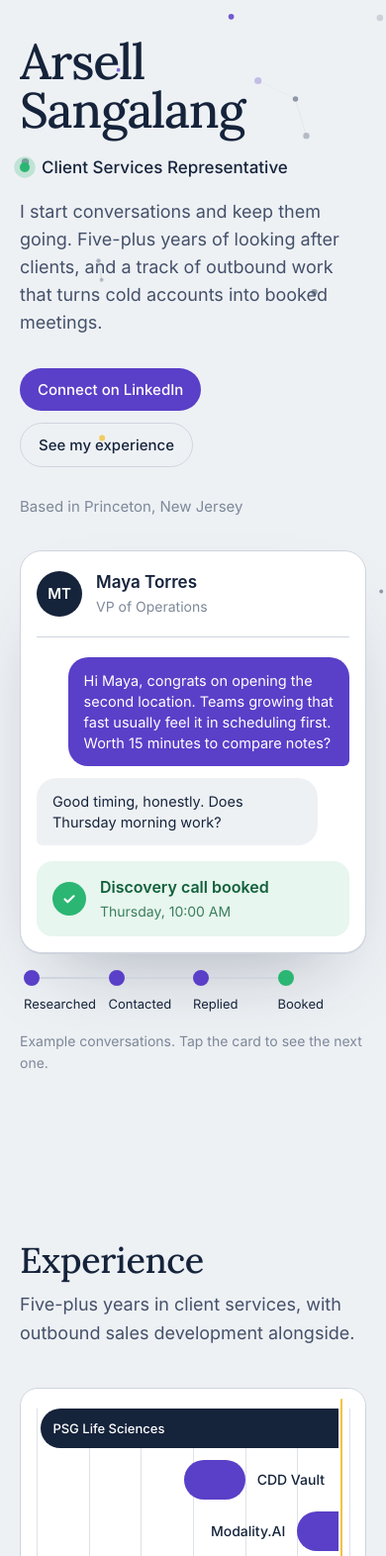
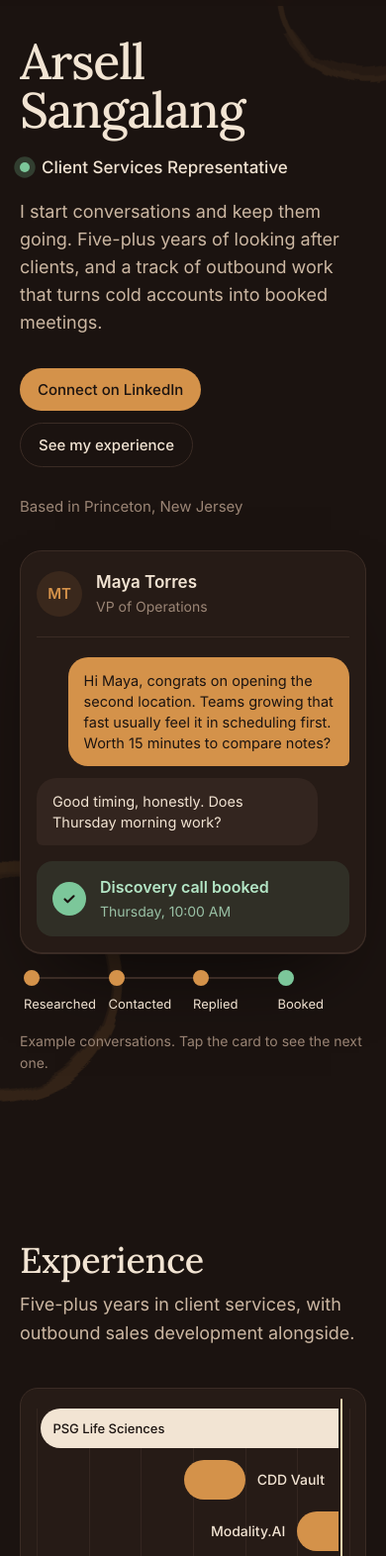
Before and after one commit to jbtdc24/ArsellSangalang, a plain HTML site: page index.html in a window 390 px wide. Shown: the part 59-1631 px from the top of the page at 99% size. Drawn offline with Linux system fonts and the light colour scheme; animation ran at ten frames a second; a web font is replaced by a local one.

Commit message:
Coffee palette and still background
- Espresso background, crema text, caramel accent, latte contact panel
- Remove the moving network background; add two faint static coffee-cup rings
- Recolor favicon, share image, cards, timeline and contact grid

Co-Authored-By: Claude Opus 5.5 <noreply@anthropic.com>
Claude-Session: https://claude.ai/code/session_01DJz1f7USLgkftwirtDnS4C

```diff
--- a/assets/css/style.css
+++ b/assets/css/style.css
@@ -5,16 +5,21 @@
 @font-face { font-family: 'Inter'; src: url('/assets/fonts/Inter-SemiBold.otf') format('opentype'); font-weight: 600; font-display: swap; }
 
 :root {
-  --bench: #EEF1F4;      /* cool off-white */
-  --paper: #FFFFFF;
-  --ink: #15233B;        /* deep navy */
-  --ink-2: #44506A;
-  --steel: #7D8899;
-  --hair: #CFD5DE;
-  --violet: #5A3FC8;     /* brand violet */
-  --violet-soft: #E3DDF7;
-  --amber: #F2C43D;      /* signal amber */
-  --well-empty: #DCE1E8;
+  /* coffee palette */
+  --bench: #1B1310;      /* espresso: page background */
+  --paper: #261B16;      /* dark roast: cards */
+  --ink: #F2E4D3;        /* crema: main text */
+  --ink-2: #CDB8A3;
+  --steel: #9C8676;
+  --hair: #3B2C25;
+  --violet: #D4924A;     /* caramel: main accent */
+  --violet-soft: #3A281C;
+  --amber: #EFD3AE;      /* milk foam */
+  --well-empty: #33251F;
+  --on-accent: #1B1310;
+  --ok: #7CC79A;
+  --panel: #E9D6BE;      /* latte: contact panel */
+  --panel-ink: #2A1C15;
   --serif: 'Lora', Georgia, 'Times New Roman', serif;
   --sans: 'Inter', system-ui, -apple-system, 'Segoe UI', Roboto, sans-serif;
   --gutter: clamp(20px, 5vw, 72px);
@@ -34,7 +39,7 @@ a { color: inherit; }
 h1, h2, h3 { font-family: var(--serif); font-weight: 500; margin: 0; letter-spacing: -0.01em; }
 p { margin: 0; }
 
-.skip { position: absolute; left: -999px; top: 8px; background: var(--ink); color: #fff; padding: 8px 14px; border-radius: 6px; z-index: 10; }
+.skip { position: absolute; left: -999px; top: 8px; background: var(--ink); color: var(--bench); padding: 8px 14px; border-radius: 6px; z-index: 10; }
 .skip:focus { left: 8px; }
 
 /* ---------- top bar ---------- */
@@ -50,9 +55,9 @@ p { margin: 0; }
 .mark { font: 500 18px/1 var(--serif); text-decoration: none; }
 .top nav { display: flex; gap: 6px; align-items: center; }
 .top nav a { text-decoration: none; font-size: 15px; color: var(--ink-2); padding: 8px 12px; border-radius: 999px; transition: color .2s, background .2s; }
-.top nav a:hover { color: var(--ink); background: rgba(21,35,59,.06); }
-.top nav .nav-cta { color: #fff; background: var(--ink); }
-.top nav .nav-cta:hover { color: #fff; background: var(--violet); }
+.top nav a:hover { color: var(--ink); background: rgba(242,228,211,.07); }
+.top nav .nav-cta { color: var(--bench); background: var(--ink); }
+.top nav .nav-cta:hover { color: var(--on-accent); background: var(--violet); }
 
 /* ---------- hero ---------- */
 .hero {
@@ -68,14 +73,14 @@ p { margin: 0; }
 
 .btn { display: inline-flex; align-items: center; gap: 10px; text-decoration: none; font: 500 16px/1 var(--sans); padding: 15px 22px; border-radius: 999px; transition: background .2s, color .2s, border-color .2s, transform .2s; }
 .btn:active { transform: translateY(1px); }
-.btn-solid { background: var(--violet); color: #fff; }
-.btn-solid:hover { background: var(--ink); }
+.btn-solid { background: var(--violet); color: var(--on-accent); }
+.btn-solid:hover { background: var(--ink); color: var(--bench); }
 .btn-line { border: 1px solid var(--hair); color: var(--ink); background: transparent; }
 .btn-line:hover { border-color: var(--ink); }
-.btn-light { background: #fff; color: var(--ink); }
-.btn-light:hover { background: var(--amber); color: var(--ink); }
-.btn-ghost-light { border: 1px solid rgba(255,255,255,.35); color: #fff; }
-.btn-ghost-light:hover { border-color: #fff; }
+.btn-light { background: var(--panel-ink); color: var(--panel); }
+.btn-light:hover { background: var(--violet); color: var(--on-accent); }
+.btn-ghost-light { border: 1px solid rgba(42,28,21,.3); color: var(--panel-ink); }
+.btn-ghost-light:hover { border-color: var(--panel-ink); }
 
 
 /* ---------- sections ---------- */
@@ -97,10 +102,10 @@ p { margin: 0; }
 .g-bar {
   position: absolute; top: 0; bottom: 0; border-radius: 999px;
   display: flex; align-items: center; padding: 0 18px; gap: 10px; white-space: nowrap; overflow: hidden;
-  font-size: 15px; font-weight: 500; color: #fff; background: var(--ink);
+  font-size: 15px; font-weight: 500; color: var(--bench); background: var(--ink);
   transform-origin: left center;
 }
-.g-bar.part { background: var(--violet); }
+.g-bar.part { background: var(--violet); color: var(--on-accent); }
 .g-bar small { font-weight: 400; opacity: .78; font-size: 14px; }
 .g-bar.open { border-top-right-radius: 6px; border-bottom-right-radius: 6px; }
 .g-legend { display: flex; gap: 20px; flex-wrap: wrap; margin-top: 14px; font-size: 14px; color: var(--ink-2); }
@@ -120,17 +125,17 @@ p { margin: 0; }
 /* strengths */
 .strengths { display: grid; grid-template-columns: repeat(2, minmax(0, 1fr)); gap: 56px clamp(32px, 5vw, 80px); }
 .strength { display: grid; grid-template-columns: 18px minmax(0, 1fr); gap: 18px; }
-.strength .dot { width: 18px; height: 18px; border-radius: 50%; background: var(--violet); margin-top: 8px; box-shadow: inset 0 2px 3px rgba(0,0,0,.25); }
+.strength .dot { width: 18px; height: 18px; border-radius: 50%; background: var(--violet); margin-top: 8px; box-shadow: inset 0 2px 3px rgba(0,0,0,.3); }
 .strength:nth-child(2) .dot { background: var(--amber); }
 .strength:nth-child(3) .dot { background: var(--ink); }
-.strength:nth-child(4) .dot { background: var(--violet-soft); box-shadow: inset 0 2px 3px rgba(21,35,59,.18); }
+.strength:nth-child(4) .dot { background: #8A5A3B; }
 .strength h3 { font-size: 26px; line-height: 1.25; }
 .strength p { margin-top: 10px; color: var(--ink-2); max-width: 30em; }
 
 /* certifications */
 .certs { list-style: none; margin: 0; padding: 0; display: grid; grid-template-columns: repeat(auto-fill, minmax(260px, 1fr)); gap: 14px; }
 .cert { background: var(--paper); border: 1px solid var(--hair); border-radius: 14px; padding: 20px 22px; display: grid; grid-template-columns: 40px minmax(0, 1fr); gap: 16px; align-items: center; }
-.cert .seal { width: 40px; height: 40px; border-radius: 50%; background: var(--violet-soft); display: grid; place-items: center; }
+.cert .seal { width: 40px; height: 40px; border-radius: 50%; background: var(--violet-soft); color: var(--violet); display: grid; place-items: center; }
 .cert .seal svg { width: 20px; height: 20px; }
 .cert b { display: block; font-weight: 600; font-size: 16px; line-height: 1.3; }
 .cert span { display: block; font-size: 14px; color: var(--steel); margin-top: 2px; }
@@ -139,11 +144,11 @@ p { margin: 0; }
 .contact {
   max-width: calc(var(--max) - 2 * var(--gutter)); margin: clamp(80px, 12vh, 140px) auto 0;
   width: calc(100% - 2 * var(--gutter));
-  background: var(--ink); color: #fff; border-radius: 28px;
+  background: var(--panel); color: var(--panel-ink); border-radius: 28px;
   padding: clamp(40px, 7vw, 96px);
 }
 .contact h2 { font-size: clamp(36px, 5vw, 68px); line-height: 1.04; max-width: 14em; }
-.contact p { margin-top: 22px; font-size: 19px; color: rgba(255,255,255,.78); max-width: 34em; }
+.contact p { margin-top: 22px; font-size: 19px; color: rgba(42,28,21,.78); max-width: 34em; }
 
 .foot { max-width: var(--max); margin: 0 auto; padding: 36px var(--gutter) 48px; display: flex; justify-content: space-between; gap: 16px; font-size: 14px; color: var(--steel); }
 .foot a { text-decoration: none; }
@@ -191,7 +196,12 @@ p { margin: 0; }
 .g-out:empty { display: none; }
 
 /* =============== motion layer =============== */
-#bg { position: fixed; inset: 0; z-index: 0; pointer-events: none; }
+/* still background: two faint coffee-cup rings */
+.stains { position: absolute; left: 0; right: 0; top: 0; height: 1400px; overflow: hidden; pointer-events: none; z-index: 0; }
+.stains svg { position: absolute; color: var(--violet); }
+.stains .s1 { width: 420px; height: 420px; left: -150px; top: 520px; opacity: .14; transform: rotate(-18deg); }
+.stains .s2 { width: 300px; height: 300px; right: -90px; top: -60px; opacity: .1; transform: rotate(40deg); }
+@media (max-width: 900px) { .stains .s1 { width: 300px; height: 300px; top: 900px; } .stains .s2 { width: 220px; height: 220px; } }
 .top { z-index: 20; }
 main, .foot { position: relative; z-index: 1; }
 
@@ -201,7 +211,7 @@ main, .foot { position: relative; z-index: 1; }
 .cursor { position: fixed; left: 0; top: 0; z-index: 40; pointer-events: none; opacity: 0; transition: opacity .3s; }
 .cursor i { position: absolute; left: -17px; top: -17px; width: 34px; height: 34px; border-radius: 50%; border: 1.5px solid var(--violet); transition: transform .35s cubic-bezier(.3,1.4,.5,1), background .3s, border-color .3s; }
 .cursor i::after { content: ''; position: absolute; left: 50%; top: 50%; width: 5px; height: 5px; margin: -2.5px; border-radius: 50%; background: var(--violet); transition: opacity .2s; }
-.cursor.hot i { transform: scale(1.7); background: rgba(90,63,200,.1); }
+.cursor.hot i { transform: scale(1.7); background: rgba(212,146,74,.12); }
 .cursor.press i { transform: scale(.6); }
 html:not(.has-cursor) .cursor { display: none; }
 
@@ -229,7 +239,7 @@ html:not(.has-cursor) .cursor { display: none; }
 .cert .seal path { stroke-dasharray: 16; stroke-dashoffset: 16; transition: stroke-dashoffset .6s ease calc(var(--d, 0s) + .35s); }
 .cert.in .seal path, .still .cert .seal path { stroke-dashoffset: 0; }
 .cert { transition: border-color .25s, box-shadow .25s, opacity .8s ease var(--d, 0s), transform .9s cubic-bezier(.2,.8,.2,1) var(--d, 0s); }
-.cert:hover { border-color: var(--violet); box-shadow: 0 14px 30px -18px rgba(90,63,200,.45); }
+.cert:hover { border-color: var(--violet); box-shadow: 0 18px 34px -20px rgba(0,0,0,.6); }
 
 /* gantt bars: shimmer once they land */
 .g-bar::after { content: ''; position: absolute; inset: 0; background: linear-gradient(100deg, transparent 30%, rgba(255,255,255,.22) 50%, transparent 70%); transform: translateX(-100%); }
@@ -244,15 +254,15 @@ html:not(.has-cursor) .cursor { display: none; }
 .flow-track-wrap { position: relative; }
 .flow-line { position: relative; height: 2px; background: var(--hair); margin: 8px 0 34px; max-width: calc(var(--max) - 2 * var(--gutter)); }
 .flow-line i { position: absolute; inset: 0; background: linear-gradient(90deg, var(--violet), var(--amber)); transform-origin: 0 50%; transform: scaleX(0); }
-.flow-line b { position: absolute; top: 50%; left: 0; width: 18px; height: 18px; margin: -9px 0 0 -9px; border-radius: 50% 50% 50% 0; background: var(--violet); transform: rotate(-45deg); box-shadow: 0 6px 14px -4px rgba(90,63,200,.6); }
+.flow-line b { position: absolute; top: 50%; left: 0; width: 18px; height: 18px; margin: -9px 0 0 -9px; border-radius: 50% 50% 50% 0; background: var(--violet); transform: rotate(-45deg); box-shadow: 0 6px 14px -4px rgba(212,146,74,.5); }
 .flow-track { list-style: none; margin: 0; padding: 0; display: flex; gap: 20px; will-change: transform; }
 .flow.pinned .flow-track { padding-right: var(--gutter); }
 .step { flex: 0 0 clamp(280px, 30vw, 380px); background: var(--paper); border: 1px solid var(--hair); border-radius: 20px; padding: 28px 28px 32px; position: relative; transition: border-color .4s, transform .5s cubic-bezier(.2,.8,.2,1), box-shadow .4s; }
-.step-n { display: grid; place-items: center; width: 44px; height: 44px; border-radius: 50%; background: var(--well-empty); box-shadow: inset 0 2px 3px rgba(21,35,59,.14); font: 600 16px/1 var(--sans); color: var(--ink-2); transition: background .5s, color .5s; }
+.step-n { display: grid; place-items: center; width: 44px; height: 44px; border-radius: 50%; background: var(--well-empty); box-shadow: inset 0 2px 3px rgba(0,0,0,.3); font: 600 16px/1 var(--sans); color: var(--ink-2); transition: background .5s, color .5s; }
 .step h3 { font-size: 26px; line-height: 1.2; margin-top: 26px; }
 .step p { margin-top: 12px; color: var(--ink-2); }
-.step.lit { border-color: rgba(90,63,200,.45); box-shadow: 0 24px 50px -30px rgba(90,63,200,.5); transform: translateY(-6px); }
-.step.lit .step-n { background: var(--violet); color: #fff; }
+.step.lit { border-color: rgba(212,146,74,.55); box-shadow: 0 24px 50px -28px rgba(0,0,0,.7); transform: translateY(-6px); }
+.step.lit .step-n { background: var(--violet); color: var(--on-accent); }
 @media (max-width: 900px) {
   .flow-track { flex-direction: column; }
   .step { flex: none; }
@@ -263,19 +273,19 @@ html:not(.has-cursor) .cursor { display: none; }
 .contact { position: relative; overflow: hidden; }
 .contact-fx { position: absolute; inset: 0; width: 100%; height: 100%; pointer-events: none; }
 .contact > :not(canvas) { position: relative; }
-.contact h2 .mask .inner { color: #fff; }
+.contact h2 .mask .inner { color: var(--panel-ink); }
 
 .btn { will-change: transform; transition: background .2s, color .2s, border-color .2s, transform .35s cubic-bezier(.3,1.4,.5,1); }
 
 @media (prefers-reduced-motion: reduce) {
-  #bg, .cursor, .contact-fx, .progress { display: none; }
+  .cursor, .contact-fx, .progress { display: none; }
   .js .name .ch, .js .rv .mask .inner, .js .rv:not(h2) { transform: none !important; opacity: 1 !important; transition: none !important; }
 }
 
 /* ---------- role line under the name ---------- */
 .role-line { display: flex; align-items: center; gap: 12px; margin-top: 22px; font: 500 clamp(17px, 1.5vw, 20px)/1.3 var(--sans); color: var(--ink); }
-.role-dot { width: 10px; height: 10px; border-radius: 50%; background: #2BB673; box-shadow: 0 0 0 0 rgba(43,182,115,.5); animation: live 2s ease-out infinite; flex: none; }
-@keyframes live { 0% { box-shadow: 0 0 0 0 rgba(43,182,115,.55); } 100% { box-shadow: 0 0 0 10px rgba(43,182,115,0); } }
+.role-dot { width: 10px; height: 10px; border-radius: 50%; background: var(--ok); box-shadow: 0 0 0 0 rgba(124,199,154,.5); animation: live 2s ease-out infinite; flex: none; }
+@keyframes live { 0% { box-shadow: 0 0 0 0 rgba(124,199,154,.55); } 100% { box-shadow: 0 0 0 10px rgba(124,199,154,0); } }
 #role-text { display: inline-block; transition: opacity .4s ease, transform .45s cubic-bezier(.2,.8,.2,1); }
 #role-text.out { opacity: 0; transform: translateY(-10px); }
 .lede { margin-top: 20px; }
@@ -287,13 +297,13 @@ html:not(.has-cursor) .cursor { display: none; }
 .deal {
   position: relative; background: var(--paper); border: 1px solid var(--hair); border-radius: 26px;
   padding: 22px 22px 20px; min-height: 430px; display: flex; flex-direction: column;
-  box-shadow: 0 1px 0 var(--hair), 0 40px 80px -40px rgba(21,35,59,.35);
+  box-shadow: 0 1px 0 var(--hair), 0 40px 80px -36px rgba(0,0,0,.7);
   transform-style: preserve-3d; will-change: transform; cursor: pointer;
   transition: opacity .38s ease, filter .38s ease;
 }
 .deal.swap { opacity: 0; filter: blur(6px); }
 .deal-top { display: flex; align-items: center; gap: 14px; padding-bottom: 18px; border-bottom: 1px solid var(--hair); }
-.avatar { width: 46px; height: 46px; border-radius: 50%; display: grid; place-items: center; flex: none; background: var(--ink); color: #fff; font: 600 15px/1 var(--sans); }
+.avatar { width: 46px; height: 46px; border-radius: 50%; display: grid; place-items: center; flex: none; background: var(--violet-soft); color: var(--violet); font: 600 15px/1 var(--sans); }
 .d-who { min-width: 0; }
 .d-who b { display: block; font-weight: 600; font-size: 17px; }
 .d-who span { display: block; font-size: 14px; color: var(--steel); }
@@ -301,18 +311,18 @@ html:not(.has-cursor) .cursor { display: none; }
 .d-thread { flex: 1; display: flex; flex-direction: column; gap: 12px; padding: 20px 0 16px; }
 .msg { max-width: 84%; padding: 13px 16px; border-radius: 20px; font-size: 15.5px; line-height: 1.45; opacity: 0; transform: translateY(14px) scale(.96); transition: opacity .45s ease, transform .55s cubic-bezier(.3,1.4,.5,1); }
 .msg.show { opacity: 1; transform: none; }
-.msg.out { align-self: flex-end; background: var(--violet); color: #fff; border-bottom-right-radius: 6px; }
-.msg.in { align-self: flex-start; background: var(--bench); color: var(--ink); border-bottom-left-radius: 6px; }
+.msg.out { align-self: flex-end; background: var(--violet); color: var(--on-accent); border-bottom-right-radius: 6px; }
+.msg.in { align-self: flex-start; background: var(--well-empty); color: var(--ink); border-bottom-left-radius: 6px; }
 .msg .txt { display: block; animation: txtin .4s ease; }
 @keyframes txtin { from { opacity: 0; } }
 .typing { display: inline-flex; gap: 5px; padding: 4px 2px; }
 .typing i { width: 7px; height: 7px; border-radius: 50%; background: currentColor; opacity: .5; animation: dot 1s ease-in-out infinite; }
 .typing i:nth-child(2) { animation-delay: .15s; } .typing i:nth-child(3) { animation-delay: .3s; }
 @keyframes dot { 0%, 100% { transform: translateY(0); opacity: .35; } 50% { transform: translateY(-4px); opacity: .9; } }
-.d-result { display: flex; align-items: center; gap: 14px; padding: 14px 16px; border-radius: 16px; background: #E7F6EE; color: #11603B;
+.d-result { display: flex; align-items: center; gap: 14px; padding: 14px 16px; border-radius: 16px; background: rgba(124,199,154,.12); color: #B4E6C6;
   opacity: 0; transform: translateY(16px) scale(.97); transition: opacity .5s ease, transform .6s cubic-bezier(.3,1.5,.5,1); }
 .d-result.show { opacity: 1; transform: none; }
-.d-check { width: 34px; height: 34px; border-radius: 50%; background: #2BB673; color: #fff; display: grid; place-items: center; flex: none; }
+.d-check { width: 34px; height: 34px; border-radius: 50%; background: var(--ok); color: var(--on-accent); display: grid; place-items: center; flex: none; }
 .d-check svg { width: 18px; height: 18px; }
 .d-check path { stroke-dasharray: 16; stroke-dashoffset: 16; transition: stroke-dashoffset .5s ease .25s; }
 .d-result.show .d-check path { stroke-dashoffset: 0; }
@@ -324,9 +334,9 @@ html:not(.has-cursor) .cursor { display: none; }
 .stages li { position: relative; display: flex; flex-direction: column; gap: 8px; font-size: 13px; color: var(--steel); }
 .stages li i { width: 16px; height: 16px; border-radius: 50%; background: var(--bench); border: 2px solid var(--hair); position: relative; z-index: 1; transition: background .4s, border-color .4s, transform .4s cubic-bezier(.3,1.6,.5,1); }
 .stages li.done i { background: var(--violet); border-color: var(--violet); }
-.stages li.now i { border-color: var(--violet); transform: scale(1.25); box-shadow: 0 0 0 5px rgba(90,63,200,.15); }
+.stages li.now i { border-color: var(--violet); transform: scale(1.25); box-shadow: 0 0 0 5px rgba(212,146,74,.18); }
 .stages li.done span, .stages li.now span { color: var(--ink); }
-.stages li:last-child.done i { background: #2BB673; border-color: #2BB673; }
+.stages li:last-child.done i { background: var(--ok); border-color: var(--ok); }
 .deal-cap { margin-top: 16px; font-size: 14px; color: var(--steel); text-align: right; }
 @media (max-width: 560px) {
   .deal { min-height: 400px; padding: 18px 16px 16px; border-radius: 22px; }
--- a/assets/js/fx.js
+++ b/assets/js/fx.js
@@ -1,4 +1,4 @@
-/* Motion layer: background network, cursor, hero card tilt, reveals, process track, contact grid. */
+/* Motion layer: cursor, hero card tilt, reveals, process track, contact grid. */
 (function () {
   'use strict';
   var S = window.SITE;
@@ -58,49 +58,6 @@
   } else [].forEach.call(rvs, function (e) { e.classList.add('in'); });
 
   if (reduce) { document.documentElement.classList.add('still'); return; }
-
-  /* ---------- background: connection network ---------- */
-  var bg = $('bg'), g = bg.getContext('2d'), W, H, nodes = [];
-  var COLS = ['rgba(125,136,153,', 'rgba(125,136,153,', 'rgba(90,63,200,', 'rgba(242,196,61,'];
-  function sizeBg() {
-    W = innerWidth; H = innerHeight;
-    bg.width = W * DPR; bg.height = H * DPR; bg.style.width = W + 'px'; bg.style.height = H + 'px';
-    g.setTransform(DPR, 0, 0, DPR, 0, 0);
-    var want = Math.min(90, Math.round(W * H / 20000));
-    while (nodes.length < want) nodes.push({ x: Math.random() * W, y: Math.random() * H, vx: (Math.random() - .5) * .25, vy: (Math.random() - .5) * .25, r: 1.4 + Math.random() * 2.4, c: COLS[(Math.random() * COLS.length) | 0], p: Math.random() * 6.28 });
-    nodes.length = want;
-  }
-  sizeBg();
-  var scrollFade = 1;
-  function drawBg(t) {
-    g.clearRect(0, 0, W, H);
-    var LINK = Math.min(150, W / 8), L2 = LINK * LINK;
-    for (var i = 0; i < nodes.length; i++) {
-      var a = nodes[i];
-      a.x += a.vx; a.y += a.vy;
-      // the cursor gently pulls nearby molecules in
-      var dx = mouse.x - a.x, dy = mouse.y - a.y, d2 = dx * dx + dy * dy;
-      if (d2 < 220 * 220 && d2 > 400) { var f = 0.012 * (1 - Math.sqrt(d2) / 220); a.x += dx * f; a.y += dy * f; }
-      if (a.x < -20) a.x = W + 20; if (a.x > W + 20) a.x = -20;
-      if (a.y < -20) a.y = H + 20; if (a.y > H + 20) a.y = -20;
-    }
-    g.lineWidth = 1;
-    for (i = 0; i < nodes.length; i++) {
-      a = nodes[i];
-      for (var j = i + 1; j < nodes.length; j++) {
-        var b = nodes[j]; dx = a.x - b.x; dy = a.y - b.y; d2 = dx * dx + dy * dy;
-        if (d2 < L2) { g.strokeStyle = 'rgba(21,35,59,' + (0.13 * (1 - d2 / L2) * scrollFade).toFixed(3) + ')'; g.beginPath(); g.moveTo(a.x, a.y); g.lineTo(b.x, b.y); g.stroke(); }
-      }
-      dx = mouse.x - a.x; dy = mouse.y - a.y; d2 = dx * dx + dy * dy;
-      if (d2 < 200 * 200) { g.strokeStyle = 'rgba(90,63,200,' + (0.35 * (1 - d2 / 40000)).toFixed(3) + ')'; g.beginPath(); g.moveTo(a.x, a.y); g.lineTo(mouse.x, mouse.y); g.stroke(); }
-    }
-    for (i = 0; i < nodes.length; i++) {
-      a = nodes[i];
-      var pulse = 0.55 + 0.3 * Math.sin(t / 900 + a.p);
-      g.fillStyle = a.c + (pulse * scrollFade).toFixed(3) + ')';
-      g.beginPath(); g.arc(a.x, a.y, a.r, 0, 6.283); g.fill();
-    }
-  }
 
   /* ---------- cursor ---------- */
   var cur = $('cursor');
@@ -169,7 +126,7 @@
       var wave = 0.5 + 0.5 * Math.sin(x * 0.012 + y * 0.008 - t / 700);
       var d = Math.hypot(mx - x, my - y), h = clamp(1 - d / 170, 0, 1);
       var a = 0.05 + wave * 0.05 + h * 0.5;
-      cg.fillStyle = h > 0.02 ? 'rgba(' + Math.round(lerp(90, 242, h)) + ',' + Math.round(lerp(63, 196, h)) + ',' + Math.round(lerp(200, 61, h)) + ',' + a.toFixed(3) + ')' : 'rgba(255,255,255,' + a.toFixed(3) + ')';
+      cg.fillStyle = h > 0.02 ? 'rgba(' + Math.round(lerp(212, 120, h)) + ',' + Math.round(lerp(146, 66, h)) + ',' + Math.round(lerp(74, 30, h)) + ',' + (a + 0.1).toFixed(3) + ')' : 'rgba(42,28,21,' + a.toFixed(3) + ')';
       cg.beginPath(); cg.arc(x, y, rad * (1 + h * 0.5), 0, 6.283); cg.fill();
     }
   }
@@ -180,10 +137,9 @@
   function onScroll() {
     var max = document.documentElement.scrollHeight - innerHeight;
     prog.style.transform = 'scaleX(' + (max > 0 ? scrollY / max : 0).toFixed(4) + ')';
-    scrollFade = clamp(1 - scrollY / (innerHeight * 3), 0.45, 1);
     updFlow();
   }
-  function onResize() { sizeBg(); sizeFlow(); sizeContact(); measure(); onScroll(); }
+  function onResize() { sizeFlow(); sizeContact(); measure(); onScroll(); }
   window.addEventListener('scroll', onScroll, { passive: true });
   var rt; window.addEventListener('resize', function () { clearTimeout(rt); rt = setTimeout(onResize, 120); });
   onResize();
@@ -195,7 +151,6 @@
   new IntersectionObserver(function (es) { heroOn = es[0].isIntersecting; }).observe(hero);
   function loop(t) {
     if (!document.hidden) {
-      drawBg(t);
       if (fine) {
         mouse.sx = lerp(mouse.sx < -999 ? mouse.x : mouse.sx, mouse.x, 0.2);
         mouse.sy = lerp(mouse.sy < -999 ? mouse.y : mouse.sy, mouse.y, 0.2);
--- a/assets/js/site.js
+++ b/assets/js/site.js
@@ -161,7 +161,7 @@
 
   /* ---------- certifications ---------- */
   var cl = $('cert-list');
-  var seal = '<svg viewBox="0 0 20 20" fill="none" stroke="#5A3FC8" stroke-width="2" stroke-linecap="round" stroke-linejoin="round" aria-hidden="true"><path d="M5 10.5l3.2 3.2L15 7"/></svg>';
+  var seal = '<svg viewBox="0 0 20 20" fill="none" stroke="currentColor" stroke-width="2" stroke-linecap="round" stroke-linejoin="round" aria-hidden="true"><path d="M5 10.5l3.2 3.2L15 7"/></svg>';
   S.certifications.slice().sort(function (a, b) { return idx(b.date) - idx(a.date); }).forEach(function (c) {
     var li = el('li', 'cert');
     li.innerHTML = '<span class="seal">' + seal + '</span><div><b>' + esc(c.name) + '</b><span>' + 'Issued ' + fmt(c.date) + '</span></div>';
--- a/index.html
+++ b/index.html
@@ -10,14 +10,18 @@
 <meta property="og:type" content="website">
 <meta property="og:image" content="/assets/img/og.png">
 <meta name="twitter:card" content="summary_large_image">
-<meta name="theme-color" content="#EEF1F4">
+<meta name="theme-color" content="#1B1310">
 <link rel="icon" href="/assets/img/favicon.svg" type="image/svg+xml">
 <link rel="preload" href="/assets/fonts/Lora-Variable.ttf" as="font" type="font/ttf" crossorigin>
-<link rel="stylesheet" href="/assets/css/style.css?v=3">
+<link rel="stylesheet" href="/assets/css/style.css?v=4">
 </head>
 <body>
 <a class="skip" href="#main">Skip to content</a>
-<canvas id="bg" aria-hidden="true"></canvas>
+<div class="stains" aria-hidden="true">
+  <svg class="s1" viewBox="0 0 200 200"><defs><filter id="rough"><feTurbulence type="fractalNoise" baseFrequency="0.035" numOctaves="2" seed="4"/><feDisplacementMap in="SourceGraphic" scale="9"/></filter></defs>
+    <g filter="url(#rough)" fill="none" stroke="currentColor"><circle cx="100" cy="100" r="78" stroke-width="7" stroke-opacity=".9"/><circle cx="100" cy="100" r="74" stroke-width="2" stroke-opacity=".5"/><path d="M40 60 A78 78 0 0 1 150 40" stroke-width="11" stroke-opacity=".6"/></g></svg>
+  <svg class="s2" viewBox="0 0 200 200"><g filter="url(#rough)" fill="none" stroke="currentColor"><circle cx="100" cy="100" r="80" stroke-width="5"/><path d="M170 120 A80 80 0 0 1 70 176" stroke-width="10" stroke-opacity=".6"/></g></svg>
+</div>
 <div class="cursor" id="cursor" aria-hidden="true"><i></i></div>
 <div class="progress" id="progress" aria-hidden="true"></div>
 
@@ -115,8 +119,8 @@
   <a href="#top">Back to top</a>
 </footer>
 
-<script src="/assets/js/data.js?v=3"></script>
-<script src="/assets/js/site.js?v=3"></script>
-<script src="/assets/js/fx.js?v=3"></script>
+<script src="/assets/js/data.js?v=4"></script>
+<script src="/assets/js/site.js?v=4"></script>
+<script src="/assets/js/fx.js?v=4"></script>
 </body>
 </html>
```
Also changed, not shown: assets/img/favicon.svg, assets/img/og.png.
